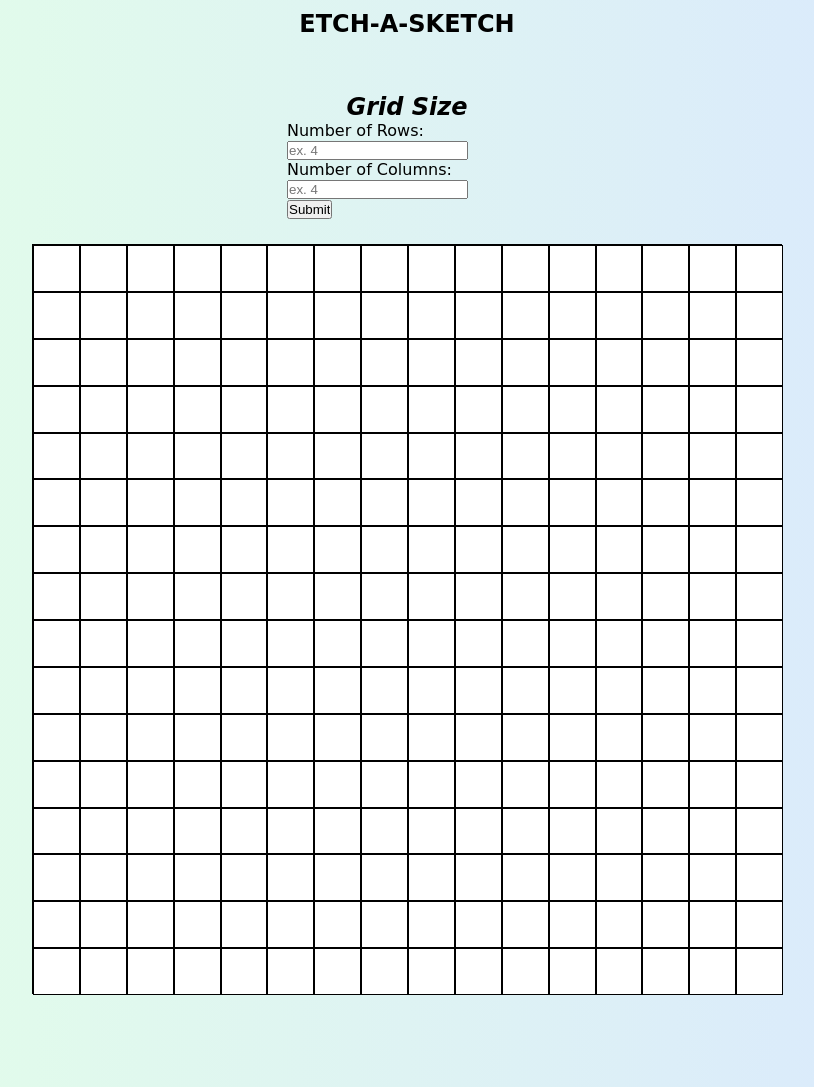
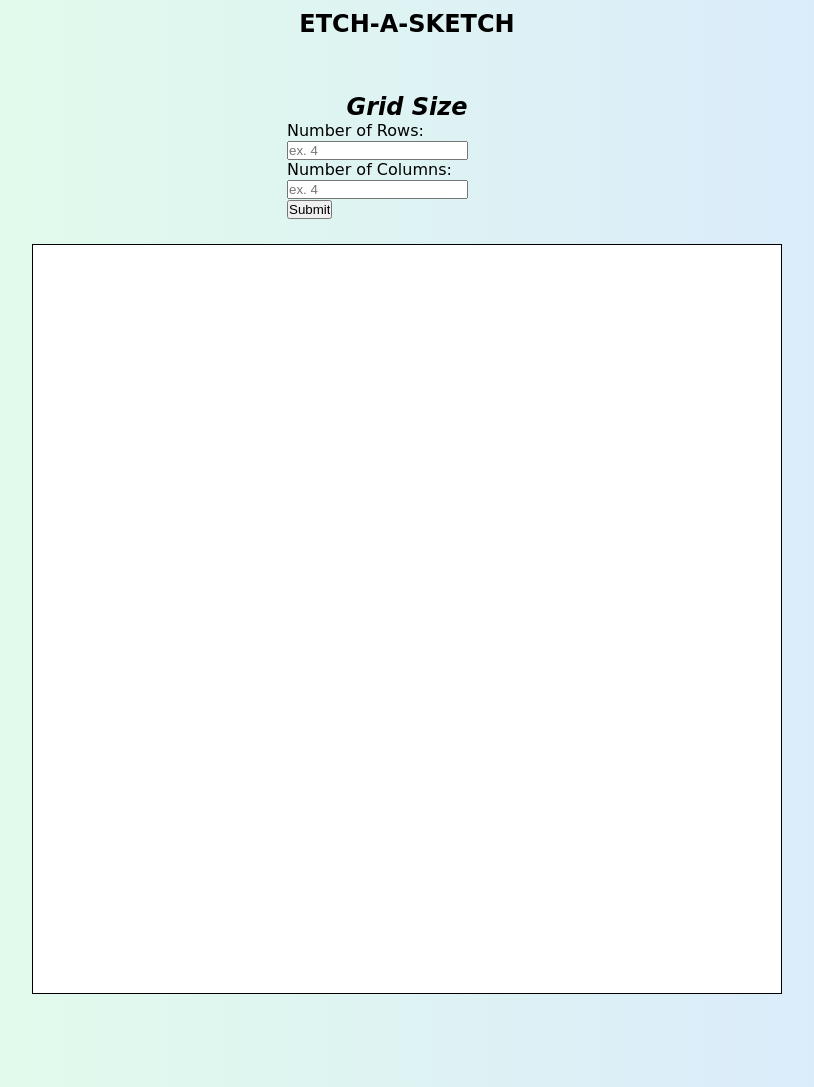
Before and after one commit to Babb2000/SketchPad, a plain HTML site: page index.html in a window 1280 px wide. Shown: the whole page, without its empty margins (233-1047 px from the left). Drawn offline with Linux system fonts and the light colour scheme; a web font is replaced by a local one.

Commit message:
Added JS code for adding divs to the grid container

```diff
--- a/index.html
+++ b/index.html
@@ -28,277 +28,6 @@
 </form>
 
 <div id= "grid">
-<div></div>
-<div></div>
-<div></div>
-<div></div>
-<div></div>
-<div></div>
-<div></div>
-<div></div>
-<div></div>
-<div></div>
-<div></div>
-<div></div>
-<div></div>
-<div></div>
-<div></div>
-<div></div>
-
-<div></div>
-<div></div>
-<div></div>
-<div></div>
-<div></div>
-<div></div>
-<div></div>
-<div></div>
-<div></div>
-<div></div>
-<div></div>
-<div></div>
-<div></div>
-<div></div>
-<div></div>
-<div></div>
-
-<div></div>
-<div></div>
-<div></div>
-<div></div>
-<div></div>
-<div></div>
-<div></div>
-<div></div>
-<div></div>
-<div></div>
-<div></div>
-<div></div>
-<div></div>
-<div></div>
-<div></div>
-<div></div>
-
-<div></div>
-<div></div>
-<div></div>
-<div></div>
-<div></div>
-<div></div>
-<div></div>
-<div></div>
-<div></div>
-<div></div>
-<div></div>
-<div></div>
-<div></div>
-<div></div>
-<div></div>
-<div></div>
-
-<div></div>
-<div></div>
-<div></div>
-<div></div>
-<div></div>
-<div></div>
-<div></div>
-<div></div>
-<div></div>
-<div></div>
-<div></div>
-<div></div>
-<div></div>
-<div></div>
-<div></div>
-<div></div>
-
-<div></div>
-<div></div>
-<div></div>
-<div></div>
-<div></div>
-<div></div>
-<div></div>
-<div></div>
-<div></div>
-<div></div>
-<div></div>
-<div></div>
-<div></div>
-<div></div>
-<div></div>
-<div></div>
-
-<div></div>
-<div></div>
-<div></div>
-<div></div>
-<div></div>
-<div></div>
-<div></div>
-<div></div>
-<div></div>
-<div></div>
-<div></div>
-<div></div>
-<div></div>
-<div></div>
-<div></div>
-<div></div>
-
-<div></div>
-<div></div>
-<div></div>
-<div></div>
-<div></div>
-<div></div>
-<div></div>
-<div></div>
-<div></div>
-<div></div>
-<div></div>
-<div></div>
-<div></div>
-<div></div>
-<div></div>
-<div></div>
-
-<div></div>
-<div></div>
-<div></div>
-<div></div>
-<div></div>
-<div></div>
-<div></div>
-<div></div>
-<div></div>
-<div></div>
-<div></div>
-<div></div>
-<div></div>
-<div></div>
-<div></div>
-<div></div>
-
-<div></div>
-<div></div>
-<div></div>
-<div></div>
-<div></div>
-<div></div>
-<div></div>
-<div></div>
-<div></div>
-<div></div>
-<div></div>
-<div></div>
-<div></div>
-<div></div>
-<div></div>
-<div></div>
-
-<div></div>
-<div></div>
-<div></div>
-<div></div>
-<div></div>
-<div></div>
-<div></div>
-<div></div>
-<div></div>
-<div></div>
-<div></div>
-<div></div>
-<div></div>
-<div></div>
-<div></div>
-<div></div>
-
-<div></div>
-<div></div>
-<div></div>
-<div></div>
-<div></div>
-<div></div>
-<div></div>
-<div></div>
-<div></div>
-<div></div>
-<div></div>
-<div></div>
-<div></div>
-<div></div>
-<div></div>
-<div></div>
-
-<div></div>
-<div></div>
-<div></div>
-<div></div>
-<div></div>
-<div></div>
-<div></div>
-<div></div>
-<div></div>
-<div></div>
-<div></div>
-<div></div>
-<div></div>
-<div></div>
-<div></div>
-<div></div>
-
-<div></div>
-<div></div>
-<div></div>
-<div></div>
-<div></div>
-<div></div>
-<div></div>
-<div></div>
-<div></div>
-<div></div>
-<div></div>
-<div></div>
-<div></div>
-<div></div>
-<div></div>
-<div></div>
-
-<div></div>
-<div></div>
-<div></div>
-<div></div>
-<div></div>
-<div></div>
-<div></div>
-<div></div>
-<div></div>
-<div></div>
-<div></div>
-<div></div>
-<div></div>
-<div></div>
-<div></div>
-<div></div>
-
-<div></div>
-<div></div>
-<div></div>
-<div></div>
-<div></div>
-<div></div>
-<div></div>
-<div></div>
-<div></div>
-<div></div>
-<div></div>
-<div></div>
-<div></div>
-<div></div>
-<div></div>
-<div></div>
 
 </div>
 
--- a/script.js
+++ b/script.js
@@ -1,20 +1,17 @@
-function makeGrid()
-{
-    let tblr = document.getElementById("grid");
+function makeGrid(){
+    let gridContainer = document.getElementById('grid');
 
-    for(let i = 0; i < 11; i++)
+    for(let i = 0; i < 16; i++)
     {
-        let tblrw = document.createElement('tr');
-        let tblcol = document.createElement('td');
 
-        tblrw.id = `row + ${i}`;
-        tblr.appendChild(tblrw);
+    let myRows = document.createElement('div');
+    gridContainer.appendChild(myRows);
 
-        for(let j = 0; j < 11; j++)
-        {
-            tblrw.appendChild(tblcol);
-        }
-    }
-
+       for(let j = 0; j < 16; j++)
+       {
+         let myCol = document.createElement('div');
+         gridContainer.appendChild(myCol);
+       }
 
 }
+}
--- a/style.css
+++ b/style.css
@@ -58,6 +58,4 @@ div{
 	height: 46.88px;
 	border: 1px solid black;
 
-
-
 }
```
